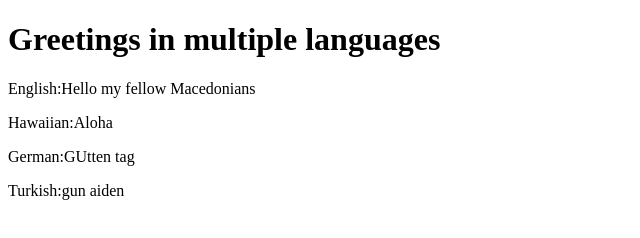
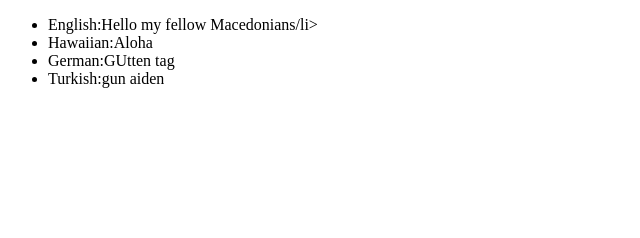
Before and after one commit to NenadGeorgievski/HTML_And_CSS_Course, a plain HTML site: page HTML_AND_CSS_Introduction/Homework3/HelloMacedonia.html in a window 1280 px wide. Shown: the whole page, without its empty margins (0-640 px from the left). Drawn offline with Linux system fonts and the light colour scheme.

Commit message:
created an ordered list in HelloMacedonia.html

```diff
--- a/HTML_AND_CSS_Introduction/Homework3/HelloMacedonia.html
+++ b/HTML_AND_CSS_Introduction/Homework3/HelloMacedonia.html
@@ -7,10 +7,12 @@
     <title>Document</title>
 </head>
 <body>
-    <h1>Greetings in multiple languages</h1>
-    <p>English:Hello my fellow Macedonians</p>
-    <p>Hawaiian:Aloha</p>
-    <p>German:GUtten tag</p>
-    <p>Turkish:gun aiden</p>
+    <ul>
+        <li>English:Hello my fellow Macedonians/li>
+        <li>Hawaiian:Aloha</li>
+        <li>German:GUtten tag</li>
+        <li>Turkish:gun aiden</li>
+    </ul>
+
 </body>
 </html>
```
